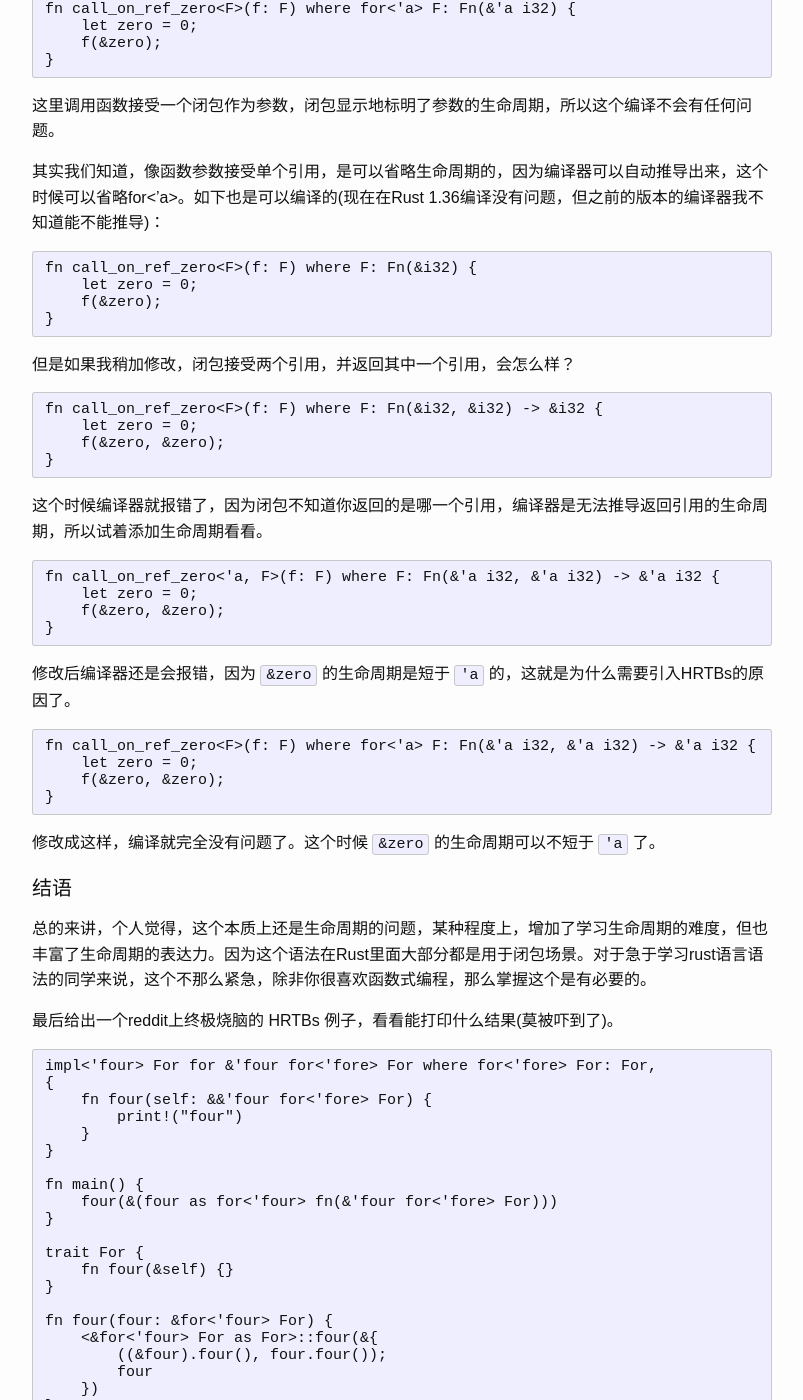
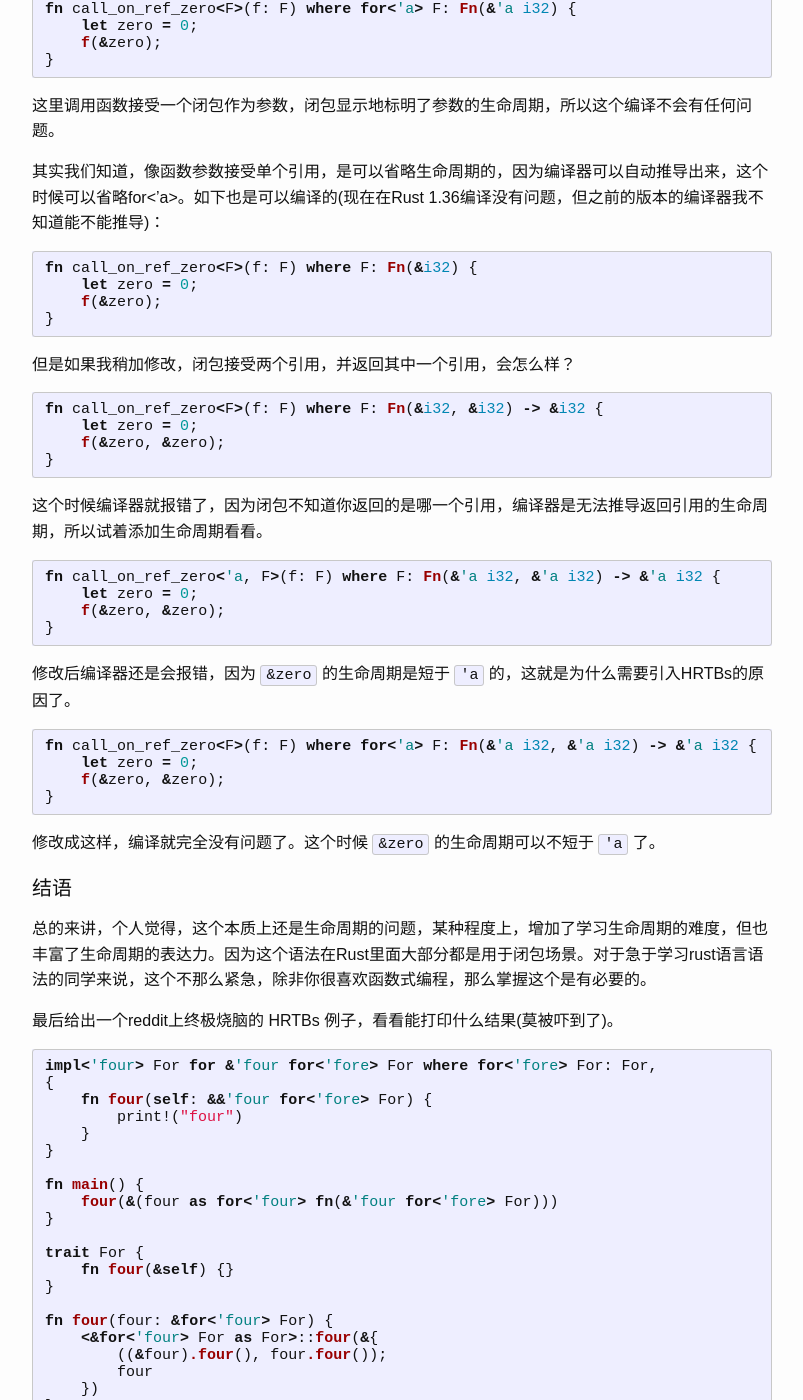
Before and after one commit to Dengjianping/Dengjianping.github.io, a Jekyll site: the page built from _posts/2019-07-09-谈一谈rust里的一个黑魔法语法HRTBs.md, in a window 1280 px wide and 1400 px high, scrolled down 751 px. Shown: the whole window, without its empty margins (238-1041 px from the left). Built offline with Jekyll 4.4.1, drawn with Linux system fonts in a browser that asks for light colours; some of the changed text lies outside the part shown.

Commit message:
correct some errors

````diff
--- a/_posts/2019-07-09-谈一谈rust里的一个黑魔法语法HRTBs.md
+++ b/_posts/2019-07-09-谈一谈rust里的一个黑魔法语法HRTBs.md
@@ -11,7 +11,7 @@ author: Jamie
 里面就有一个回复说是理解使用HRTBs。当然了，我肯定不是什么expert。所以顺便去了解下什么是HRTBs，于是有了这篇文章。
 
 HRTBs，aka Higher-Ranked Trait Bounds。定义如下
-```
+```rust
 for<'a> T: Trait<'a>
 ```
 
@@ -32,7 +32,7 @@ for<'a> T: Trait<'a>
 
 先拿出官方的例子(来自[std](https://doc.rust-lang.org/reference/trait-bounds.html#higher-ranked-trait-bounds)，例子本身没多大意义，只是为了说明这个问题)
 
-```
+```rust
 fn call_on_ref_zero<F>(f: F) where for<'a> F: Fn(&'a i32) {
     let zero = 0;
     f(&zero);
@@ -43,7 +43,7 @@ fn call_on_ref_zero<F>(f: F) where for<'a> F: Fn(&'a i32) {
 
 其实我们知道，像函数参数接受单个引用，是可以省略生命周期的，因为编译器可以自动推导出来，这个时候可以省略for<'a>。如下也是可以编译的(现在在Rust 1.36编译没有问题，但之前的版本的编译器我不知道能不能推导)：
 
-```
+```rust
 fn call_on_ref_zero<F>(f: F) where F: Fn(&i32) {
     let zero = 0;
     f(&zero);
@@ -52,7 +52,7 @@ fn call_on_ref_zero<F>(f: F) where F: Fn(&i32) {
 
 但是如果我稍加修改，闭包接受两个引用，并返回其中一个引用，会怎么样？
 
-```
+```rust
 fn call_on_ref_zero<F>(f: F) where F: Fn(&i32, &i32) -> &i32 {
     let zero = 0;
     f(&zero, &zero);
@@ -61,7 +61,7 @@ fn call_on_ref_zero<F>(f: F) where F: Fn(&i32, &i32) -> &i32 {
 
 这个时候编译器就报错了，因为闭包不知道你返回的是哪一个引用，编译器是无法推导返回引用的生命周期，所以试着添加生命周期看看。
 
-```
+```rust
 fn call_on_ref_zero<'a, F>(f: F) where F: Fn(&'a i32, &'a i32) -> &'a i32 {
     let zero = 0;
     f(&zero, &zero);
@@ -70,7 +70,7 @@ fn call_on_ref_zero<'a, F>(f: F) where F: Fn(&'a i32, &'a i32) -> &'a i32 {
 
 修改后编译器还是会报错，因为 ```&zero``` 的生命周期是短于 ```'a``` 的，这就是为什么需要引入HRTBs的原因了。
 
-```
+```rust
 fn call_on_ref_zero<F>(f: F) where for<'a> F: Fn(&'a i32, &'a i32) -> &'a i32 {
     let zero = 0;
     f(&zero, &zero);
@@ -86,7 +86,7 @@ fn call_on_ref_zero<F>(f: F) where for<'a> F: Fn(&'a i32, &'a i32) -> &'a i32 {
 
 最后给出一个reddit上终极烧脑的 HRTBs 例子，看看能打印什么结果(莫被吓到了)。
 
-```
+```rust
 impl<'four> For for &'four for<'fore> For where for<'fore> For: For,
 {
     fn four(self: &&'four for<'fore> For) {
````
